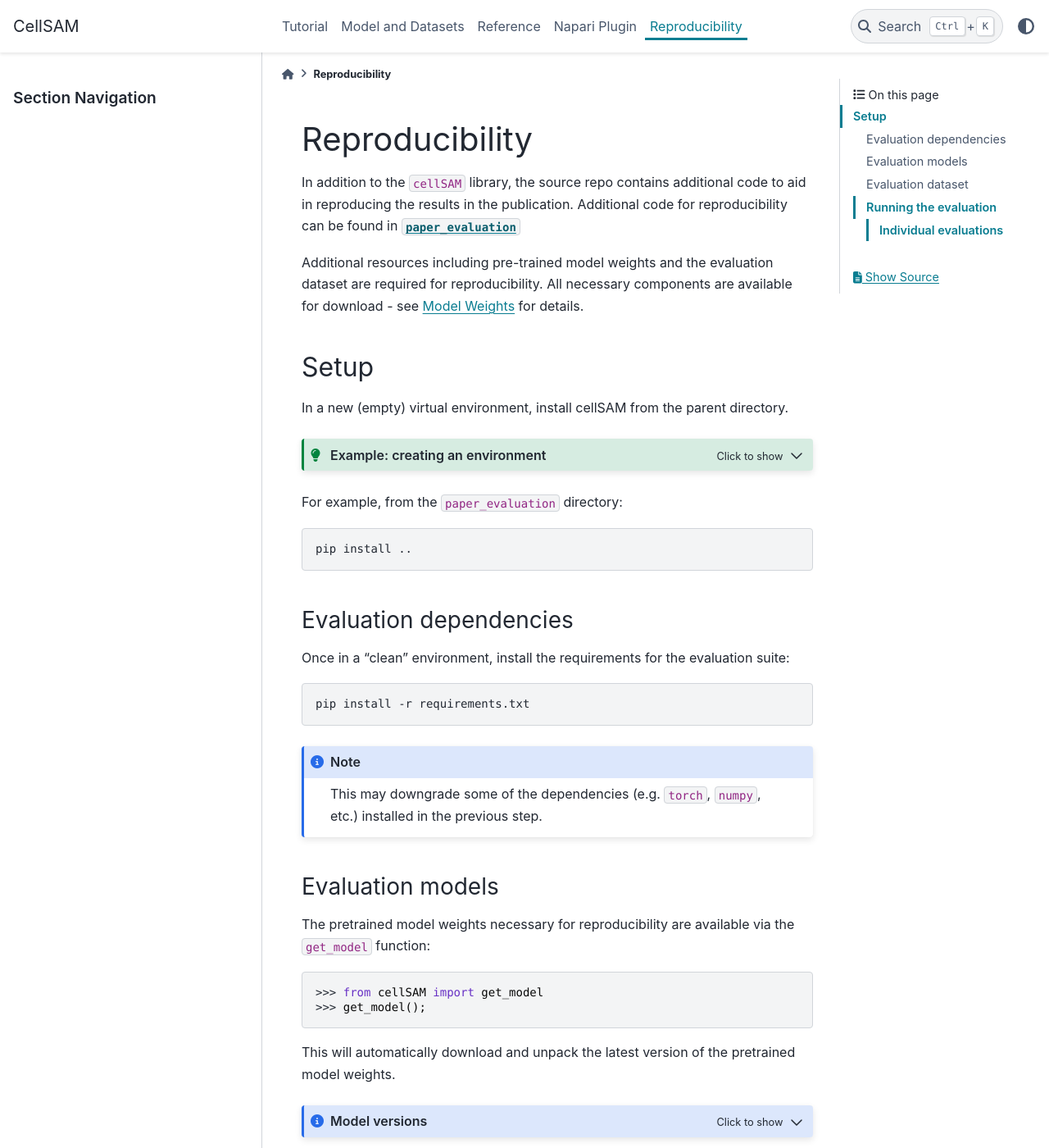
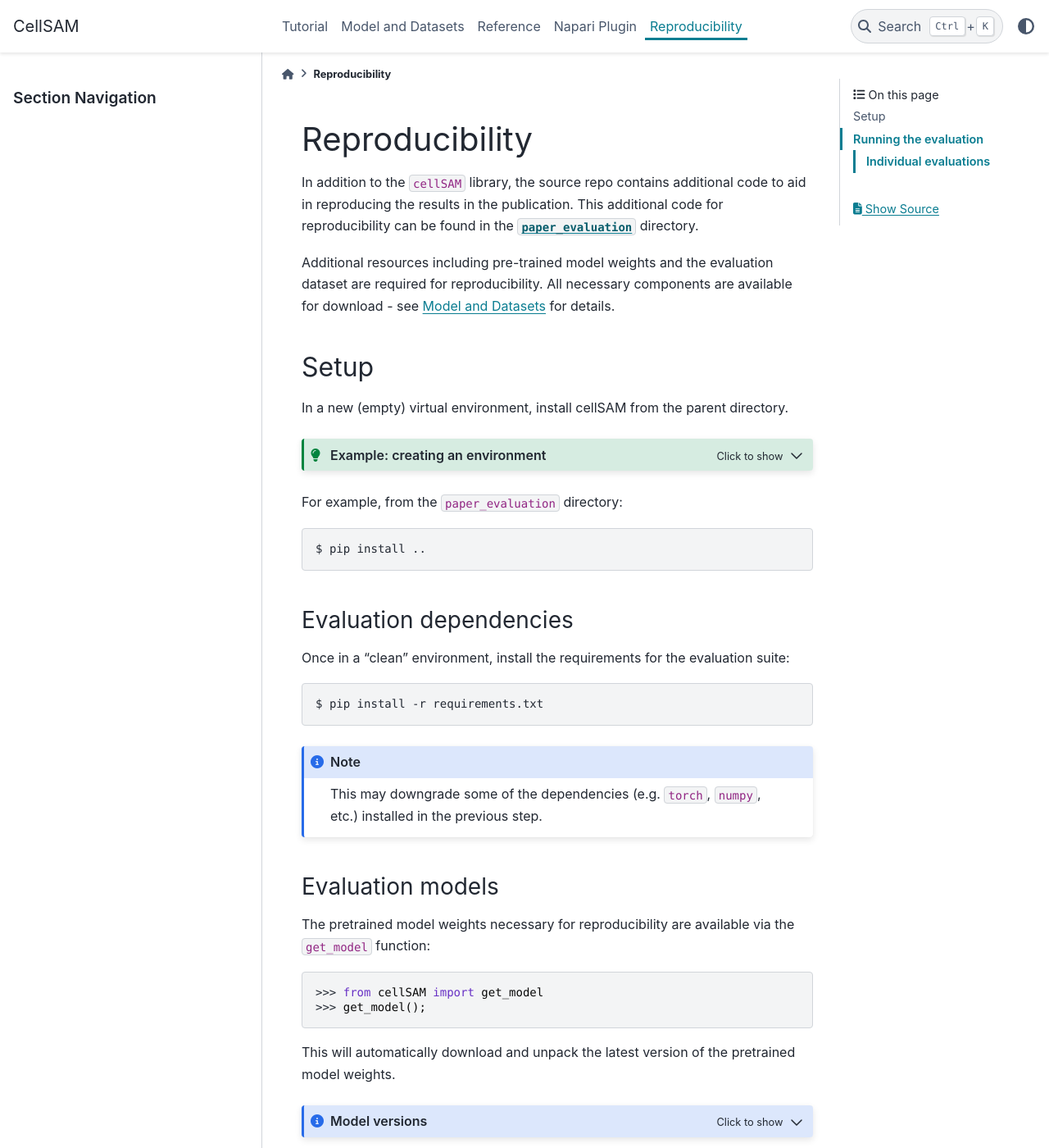
Before and after one commit to vanvalenlab/cellSAM, a Sphinx documentation site: the page built from docs/reproducibility.md, in a window 1280 px wide and 1400 px high. Shown: the whole window at 82% size. Built offline with Sphinx 7.4.7 and the PyData theme 0.15.4, drawn with Linux system fonts in a browser that asks for light colours; pages that are not in the unit, such as notebooks, are missing from menus; some of the changed text lies outside the part shown.

Commit message:
DOC: formatting fixups for reproducibility doc.

`````diff
--- a/docs/reproducibility.md
+++ b/docs/reproducibility.md
@@ -2,13 +2,14 @@
 
 In addition to the `cellSAM` library, the source repo contains additional
 code to aid in reproducing the results in the publication.
-Additional code for reproducibility can be found in [`paper_evaluation`][gh-eval]
+This additional code for reproducibility can be found in the
+[`paper_evaluation`][gh-eval] directory.
 
 [gh-eval]: https://github.com/vanvalenlab/cellSAM/tree/master/paper_evaluation
 
 Additional resources including pre-trained model weights and the evaluation dataset
 are required for reproducibility.
-All necessary components are available for download - see {ref}`download_models` for
+All necessary components are available for download - see {doc}`API-key` for
 details.
 
 ## Setup
@@ -42,7 +46,7 @@ pip list
 For example, from the `paper_evaluation` directory:
 
 ```bash
-pip install ..
+$ pip install ..
 ```
 
 ### Evaluation dependencies
@@ -50,7 +54,7 @@ pip install ..
 Once in a "clean" environment, install the requirements for the evaluation suite:
 
 ```bash
-pip install -r requirements.txt
+$ pip install -r requirements.txt
 ```
 
 ```{note}
@@ -94,39 +98,39 @@ This will initiate the download of a compressed data archive.
 The compressed data will be downloaded to
 `$HOME/.deepcell/datasets/cellsam-data_v{X.Y}.tar.gz` where `X.Y` is the requested
 dataset version.
-See {ref}`download_models` for details.
+See {doc}`API-key` for details.
 Once the download is complete, unpack/inflate the dataset to a desired location.
 
 ````{admonition} Dataset Size
 :class: caution dropdown
 
 The compressed data archive is 14GB in size, and inflates to 84GB when uncompressed.
-Therefore you may want to unpack the data to different location.
+Therefore you may want to unpack the data to a different location.
 Similarly, the decompression is comuptationally intensive, and may benefit from parallel
 decompression algorithms.
 Here's an example incantation which will store the unpacked dataset to `/data` using 8
 threads for decompression:
 
 ```bash
-tar --use-compress-program="unpigz -p 8" $HOME/.deepcell/datasets/cellsam-data_v1.2.tar.gz -C /data
+$ tar --use-compress-program="unpigz -p 8" $HOME/.deepcell/datasets/cellsam-data_v1.2.tar.gz -C /data
 ```
 
 The unpacked data will then be available at `/data/cellsam_v1.2`.
 ````
 
-### Running the evaluation
+## Running the evaluation
 
 Once all of the above steps are complete, the evaluation can be run via the `all_runsh.sh`
 shell script:
 
 ```bash
-./all_runs.sh
+$ ./all_runs.sh
 ```
 
 The results of each run will be saved locally in a `summary.csv` that records the datset,
 model used, and `f1_mean` for that run.
 
-#### Individual evaluations
+### Individual evaluations
 
 It is not necessary to run the entire evaluation suite - evaluation can be limited to
 specific datasets.
`````
Also changed, not shown: other parts of docs/reproducibility.md (+6 -3 lines).
